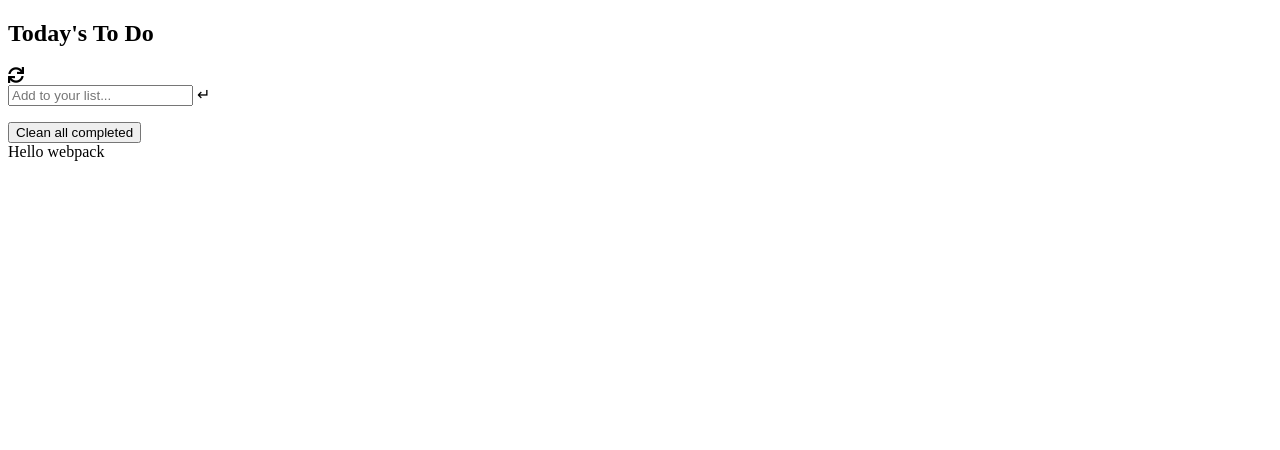
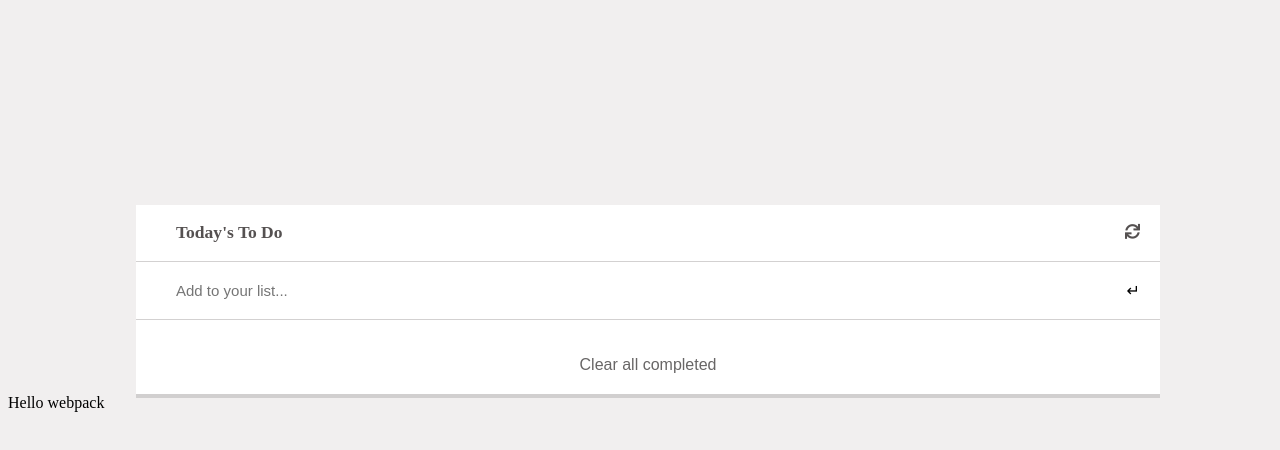
Before and after one commit to iLynette/todo-list, a website built with webpack: page src/index.html in a window 1280 px wide. Built offline with nearby package versions, Linux system fonts and the light colour scheme.

Commit message:
Style the markup

```diff
--- a/src/index.css
+++ b/src/index.css
@@ -0,0 +1,56 @@
+body {
+    background-color: rgb(241, 239, 239);
+    width: 100%;
+    height: 100vh;
+}
+
+#todo-container {
+    background-color: #fff;
+    width: 80%;
+    box-shadow: 0 4px 0 rgb(209, 207, 207);
+    margin: 0 auto;
+}
+
+#title {
+    margin-top: 20%;
+    padding: 0 20px;
+    display: flex;
+    justify-content: space-between;
+    align-items: center;
+    border-bottom: 1px solid rgb(211, 209, 209);
+    color: rgb(85, 81, 81);
+    font-size: 15px;
+}
+
+#title h3 {
+    padding-left: 20px;
+}
+
+.list-container {
+    display: flex;
+    padding: 0 20px;
+    justify-content: space-between;
+    align-items: center;
+    border-bottom: 1px solid rgb(211, 209, 209);
+}
+
+.list-container input {
+    border: 1px hidden;
+    padding: 20px;
+    font-size: 15px;
+}
+
+.delete {
+    background-color: rgb(241, 239, 239);
+    justify-content: center;
+}
+
+#remove {
+    border: 1px hidden;
+    text-align: center;
+    width: 100%;
+    background-color: #fff;
+    padding: 20px;
+    color: rgb(104, 102, 102);
+    font-size: 16px;
+}
--- a/src/index.html
+++ b/src/index.html
@@ -5,22 +5,23 @@
     <meta http-equiv="X-UA-Compatible" content="IE=edge">
     <meta name="viewport" content="width=device-width, initial-scale=1.0">
     <link rel="stylesheet" href="https://use.fontawesome.com/releases/v5.15.4/css/all.css" integrity="sha384-DyZ88mC6Up2uqS4h/KRgHuoeGwBcD4Ng9SiP4dIRy0EXTlnuz47vAwmeGwVChigm" crossorigin="anonymous">
-    <link rel="stylesheet" href="/src">
+    <link rel="stylesheet" href="./index.css">
     <title>To Do list</title>
 </head>
 <body>
     <div id="todo-container">
         <div id="title">
-            <h2>Today's To Do</h2>
+            <h3>Today's To Do</h3>
             <span><i class="fas fa-sync recycle"></i></span>
         </div>
         <div class="list-container">
             <input type="text" name="activity" id="list-activity" placeholder="Add to your list...">
             <span class="enter">&crarr;</span>
         </div>
-        <ul id="dynamic-list">
-        </ul>
-        <button id="remove" type="button">Clean all completed</button>
+        <ul id="dynamic-list"></ul>
+        <div class="delete">
+            <button id="remove" type="button">Clear all completed</button>
+        </div>
     </div>
     <script src="main.js"></script>
 </body>
```
